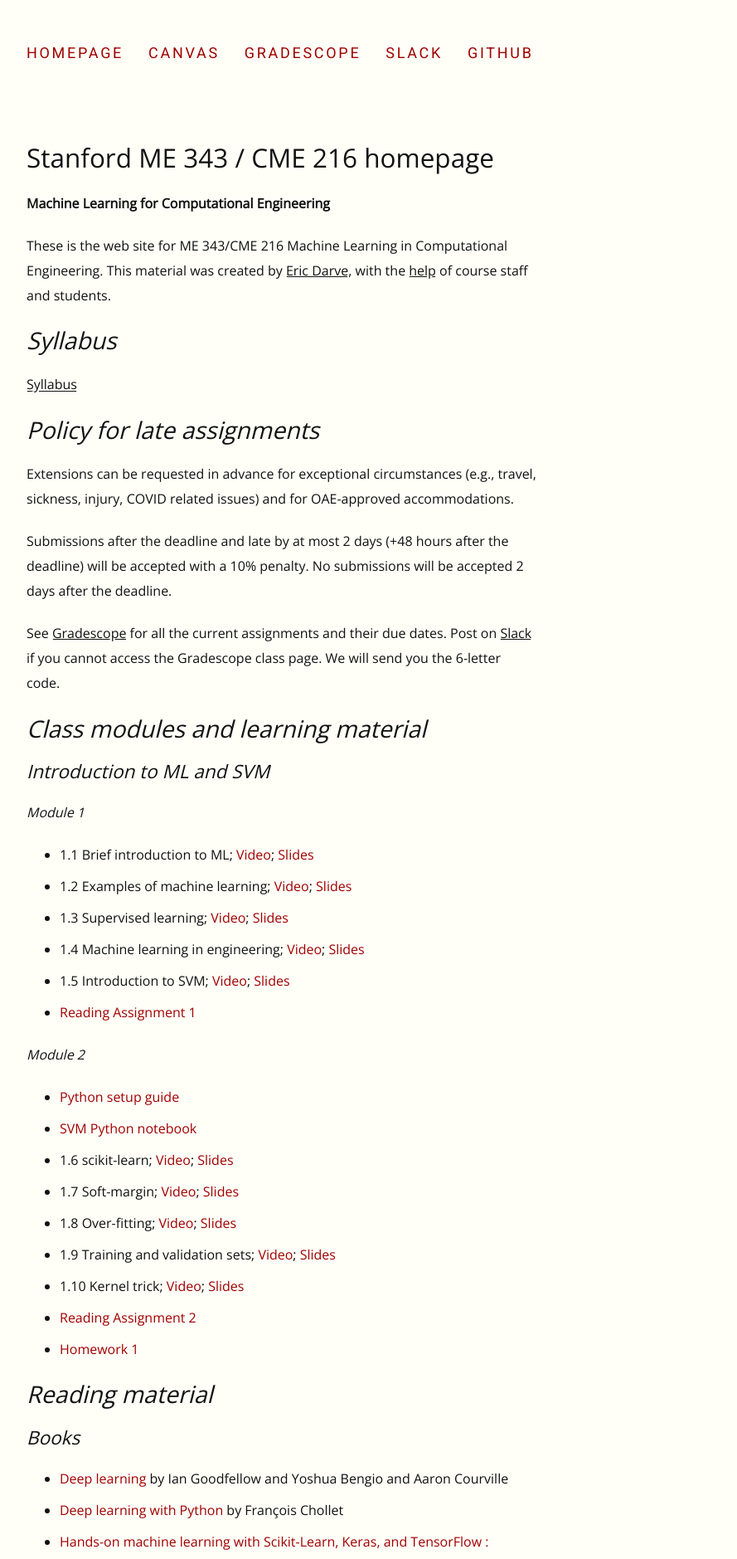
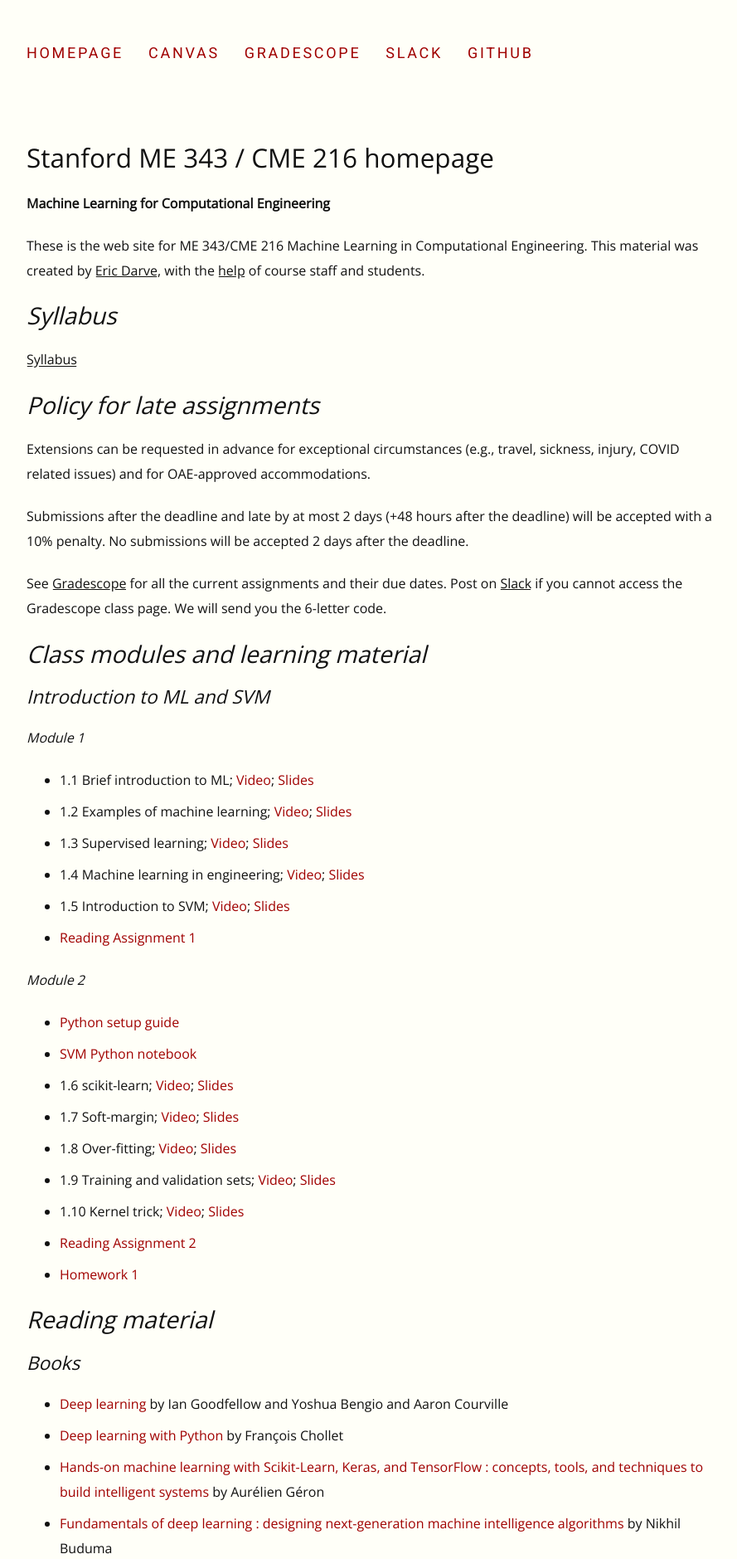
Before and after one commit to EricDarve/me343-cme216-winter-2021, a Jekyll site: the page built from index.md, in a window 1280 px wide. Shown: the top 1879 px of the page at 83% size, without its empty margins (128-1017 px from the left). Built offline with Jekyll 4.4.1, drawn with Linux system fonts in a browser that asks for light colours; some of the changed text lies outside the part shown.

Commit message:
page layout

```diff
--- a/css/cme216.scss
+++ b/css/cme216.scss
@@ -109,7 +109,7 @@ p.subtitle {
 }
 
 article {
-    width: 55%;
+    width: 75%;
     padding: 5rem 0;
 }
 
```
Also changed, not shown: index.md (+0 -1 lines).
